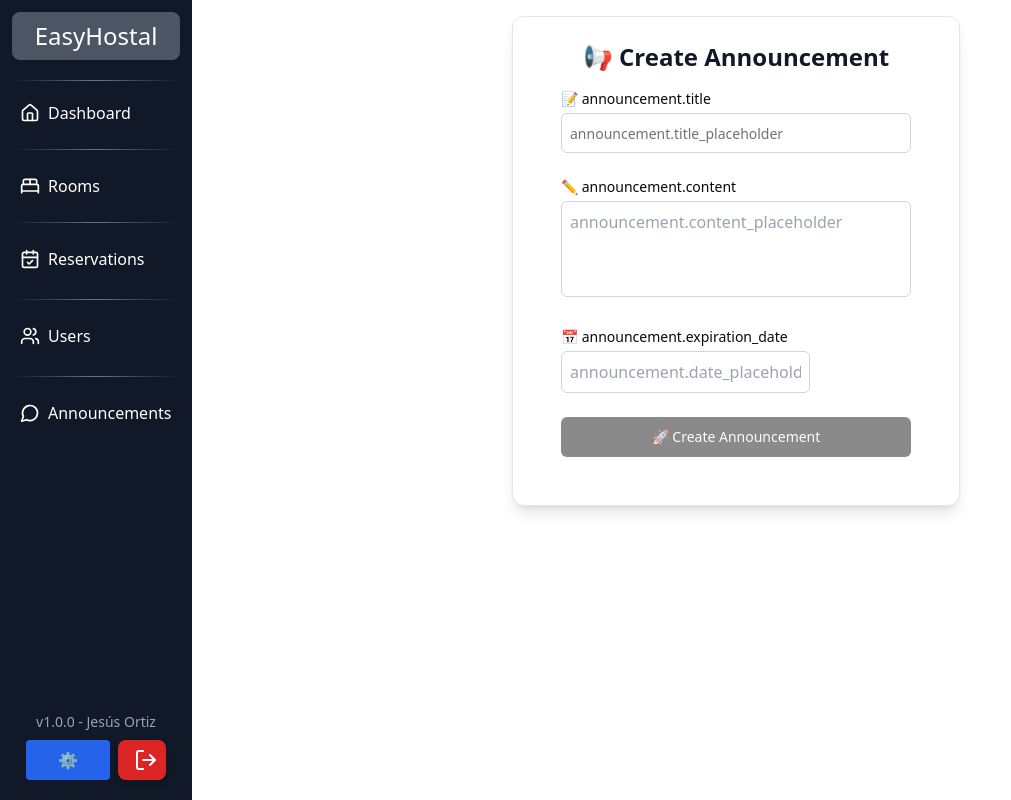
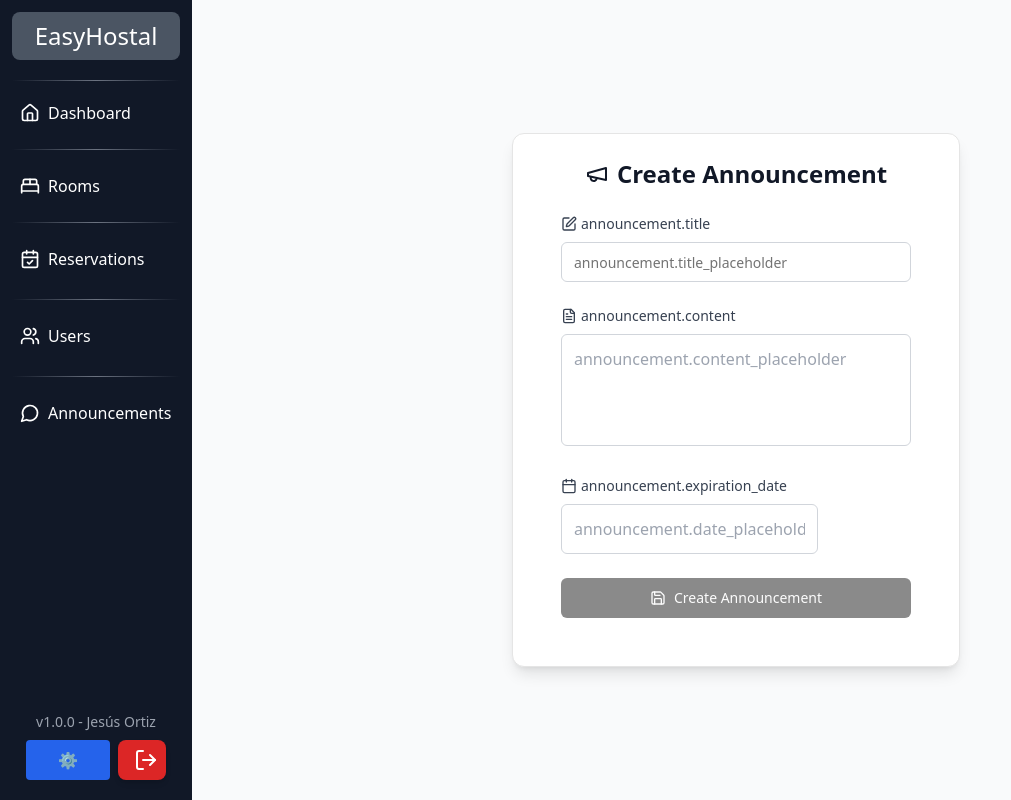
Before and after one commit to ortizzxz/HostalManagementFrontEnd, a React (Vite) app: page /create-announcement in a window 1280 px wide. Shown: the whole page, without its empty margins (0-1011 px from the left). Built offline with nearby package versions, Linux system fonts and the light colour scheme; no server answers; sample sign-in values are in the browser's storage.

Commit message:
Fix: Removal of plain emojis

```diff
--- a/src/components/forms/create/CreateAnouncementForm.tsx
+++ b/src/components/forms/create/CreateAnouncementForm.tsx
@@ -3,7 +3,7 @@ import { Button } from "../../ui/button.js";
 import { Input } from "../../ui/input.js";
 import { Label } from "../../ui/label.js";
 import { Card, CardContent } from "../../ui/card.js";
-import { Loader2 } from "lucide-react";
+import { Loader2, Megaphone, Edit, FileText, Calendar, Save } from "lucide-react";
 import DatePicker from "react-datepicker";
 import "react-datepicker/dist/react-datepicker.css";
 import { createAnnouncement } from "../../../api/anouncementApi.js";
@@ -37,16 +37,15 @@ const CreateAnnouncementForm: React.FC = () => {
   const [loading, setLoading] = useState(false);
   const [apiError, setApiError] = useState<string | null>(null);
 
-  // Validate whenever formData changes
   useEffect(() => {
     const newErrors: FormErrors = {};
     if (!formData.title.trim()) newErrors.title = t("error.title_required");
-    if (formData.title.length <= 4) newErrors.title = t("error.title_min_size");
-    if (!formData.content.trim())
-      newErrors.content = t("error.content_required");
-    if (formData.content.length <= 15 ) newErrors.content = t("error.content_min_size");
-    if (!formData.expirationDate)
-      newErrors.expirationDate = t("error.expiration_required");
+    else if (formData.title.length <= 4) newErrors.title = t("error.title_min_size");
+
+    if (!formData.content.trim()) newErrors.content = t("error.content_required");
+    else if (formData.content.length <= 15) newErrors.content = t("error.content_min_size");
+
+    if (!formData.expirationDate) newErrors.expirationDate = t("error.expiration_required");
 
     setErrors(newErrors);
   }, [formData, t]);
@@ -56,14 +55,14 @@ const CreateAnnouncementForm: React.FC = () => {
   const handleChange = (
     e: React.ChangeEvent<HTMLInputElement | HTMLTextAreaElement>
   ) => {
-    setFormData({ ...formData, [e.target.name]: e.target.value });
+    const { name, value } = e.target;
+    setFormData((prev) => ({ ...prev, [name]: value }));
   };
 
   const handleDateChange = (date: Date | null) => {
-    setFormData({ ...formData, expirationDate: date });
+    setFormData((prev) => ({ ...prev, expirationDate: date }));
   };
 
-  // Mark field as touched on blur
   const handleBlur = (
     e: React.FocusEvent<HTMLInputElement | HTMLTextAreaElement | HTMLDivElement>
   ) => {
@@ -84,7 +83,6 @@ const CreateAnnouncementForm: React.FC = () => {
 
   const handleSubmit = async (e: React.FormEvent) => {
     e.preventDefault();
-    // Mark all fields touched to show errors if any
     setTouched({
       title: true,
       content: true,
@@ -122,17 +120,22 @@ const CreateAnnouncementForm: React.FC = () => {
   };
 
   return (
-    <div className="flex items-center justify-center p-4">
+    <div className="flex items-center justify-center p-4 bg-gray-50 dark:bg-gray-900 min-h-screen">
       <Card className="max-w-md w-full p-6 rounded-xl shadow-lg bg-white dark:bg-gray-800">
-        <h1 className="text-2xl font-bold text-gray-900 dark:text-white text-center mb-4">
-          📢 {t("announcement.create")}
+        <h1 className="flex items-center justify-center gap-2 text-2xl font-semibold text-gray-900 dark:text-white text-center mb-6">
+          <Megaphone className="w-6 h-6" />
+          {t("announcement.create")}
         </h1>
         <CardContent>
           <form onSubmit={handleSubmit} className="space-y-6">
             {/* Title */}
             <div>
-              <Label htmlFor="title" className="block text-sm font-medium mb-1">
-                📝 {t("announcement.title")}
+              <Label
+                htmlFor="title"
+                className="flex items-center gap-1 text-sm font-medium mb-2 text-gray-700 dark:text-gray-300"
+              >
+                <Edit className="w-4 h-4" />
+                {t("announcement.title")}
               </Label>
               <Input
                 id="title"
@@ -140,7 +143,7 @@ const CreateAnnouncementForm: React.FC = () => {
                 value={formData.title}
                 onChange={handleChange}
                 onBlur={handleBlur}
-                className={`p-2 rounded-md dark:bg-gray-900 focus:ring-2 focus:outline-none ${getBorderClass(
+                className={`p-3 rounded-md dark:bg-gray-900 focus:ring-2 focus:outline-none ${getBorderClass(
                   "title"
                 )}`}
                 placeholder={t("announcement.title_placeholder")}
@@ -154,9 +157,10 @@ const CreateAnnouncementForm: React.FC = () => {
             <div>
               <Label
                 htmlFor="content"
-                className="block text-sm font-medium mb-1"
+                className="flex items-center gap-1 text-sm font-medium mb-2 text-gray-700 dark:text-gray-300"
               >
-                ✏️ {t("announcement.content")}
+                <FileText className="w-4 h-4" />
+                {t("announcement.content")}
               </Label>
               <textarea
                 id="content"
@@ -164,7 +168,7 @@ const CreateAnnouncementForm: React.FC = () => {
                 value={formData.content}
                 onChange={handleChange}
                 onBlur={handleBlur}
-                className={`w-full h-24 p-2 rounded-md border dark:bg-gray-900 resize-none focus:ring-2 focus:outline-none ${getBorderClass(
+                className={`w-full h-28 p-3 rounded-md border dark:bg-gray-900 resize-none focus:ring-2 focus:outline-none ${getBorderClass(
                   "content"
                 )}`}
                 placeholder={t("announcement.content_placeholder")}
@@ -178,9 +182,10 @@ const CreateAnnouncementForm: React.FC = () => {
             <div>
               <Label
                 htmlFor="expirationDate"
-                className="block text-sm font-medium mb-1"
+                className="flex items-center gap-1 text-sm font-medium mb-2 text-gray-700 dark:text-gray-300"
               >
-                📅 {t("announcement.expiration_date")}
+                <Calendar className="w-4 h-4" />
+                {t("announcement.expiration_date")}
               </Label>
               <DatePicker
                 id="expirationDate"
@@ -188,7 +193,7 @@ const CreateAnnouncementForm: React.FC = () => {
                 onChange={handleDateChange}
                 onBlur={handleBlur}
                 name="expirationDate"
-                className={`w-full p-2 border text-center rounded-md dark:bg-gray-900 text-black dark:text-white focus:ring-2 focus:outline-none ${getBorderClass(
+                className={`w-full p-3 border text-center rounded-md dark:bg-gray-900 text-black dark:text-white focus:ring-2 focus:outline-none ${getBorderClass(
                   "expirationDate"
                 )}`}
                 dateFormat="dd-MM-yyyy"
@@ -196,23 +201,19 @@ const CreateAnnouncementForm: React.FC = () => {
                 placeholderText={t("announcement.date_placeholder")}
               />
               {shouldShowError("expirationDate") && (
-                <p className="text-red-500 text-xs mt-1">
-                  {errors.expirationDate}
-                </p>
+                <p className="text-red-500 text-xs mt-1">{errors.expirationDate}</p>
               )}
             </div>
 
             {/* API Error */}
             {apiError && (
-              <p className="text-red-500 text-sm text-center mt-2">
-                {apiError}
-              </p>
+              <p className="text-red-500 text-sm text-center mt-3">{apiError}</p>
             )}
 
             {/* Submit */}
             <Button
               type="submit"
-              className="w-full flex justify-center items-center gap-2"
+              className="w-full flex justify-center items-center gap-2 py-3"
               disabled={loading || !isValid}
             >
               {loading ? (
@@ -221,7 +222,10 @@ const CreateAnnouncementForm: React.FC = () => {
                   {t("announcement.creating")}
                 </>
               ) : (
-                ` 🚀 ${t("announcement.create")}`
+                <>
+                  <Save />
+                  {t("announcement.create")}
+                </>
               )}
             </Button>
           </form>
--- a/src/components/forms/create/CreateUserForm.tsx
+++ b/src/components/forms/create/CreateUserForm.tsx
@@ -11,9 +11,10 @@ import {
   SelectItem,
 } from "../../ui/select.js";
 import { Card, CardContent } from "../../ui/card.js";
-import { Loader2 } from "lucide-react";
 import { jwtDecode } from "jwt-decode";
-import { redirect } from "react-router-dom";
+import { redirect, useNavigate } from "react-router-dom";
+import { Loader2, User, AtSign, Lock, Repeat } from "lucide-react"; // Added icons
+import { useTranslation } from "react-i18next";
 
 interface MyJwtPayload {
   tenantId?: string | number;
@@ -30,9 +31,10 @@ type FormFields = {
 };
 
 const CreateUserForm = () => {
+  const navigate = useNavigate();
   const token = localStorage.getItem("token") || "";
   let tenantId = 0;
-
+  const { t } = useTranslation();
   if (!token) {
     redirect("/login");
   }
@@ -66,23 +68,23 @@ const CreateUserForm = () => {
   ): string | undefined => {
     switch (name) {
       case "name":
-        if (!value.trim()) return "⚠️ Name is required.";
+        if (!value.trim()) return t("error.name_req");
         break;
       case "lastname":
-        if (!value.trim()) return "⚠️ Lastname is required.";
+        if (!value.trim()) return t("error.lastname_req");
         break;
       case "email":
-        if (!/\S+@\S+\.\S+/.test(value)) return "⚠️ Valid email is required.";
+        if (!/\S+@\S+\.\S+/.test(value)) return t("error.email_req");
         break;
       case "password":
         if (value.length < 8)
-          return "⚠️ Password must be at least 8 characters.";
+          return t("error.password_lenght");
         break;
       case "repeatPassword":
-        if (value !== formData.password) return "⚠️ Passwords do not match.";
+        if (value !== formData.password) return t("error.password_match");
         break;
       case "rol":
-        if (!value.trim()) return "⚠️ Role is required.";
+        if (!value.trim()) return t("error.role_req");
         break;
     }
     return undefined;
@@ -171,21 +173,58 @@ const CreateUserForm = () => {
     });
   };
 
-  type FieldName = keyof Omit<FormFields, "tenant">;
 
-  const fields: { name: FieldName; label: string; placeholder: string }[] = [
-    { name: "name", label: "🧑 First Name", placeholder: "Enter first name" },
-    { name: "lastname", label: "👤 Last Name", placeholder: "Enter last name" },
-    { name: "email", label: "📧 Email", placeholder: "Enter email address" },
+  const fields: { name: keyof Omit<FormFields, "tenant">; label: React.ReactNode; placeholder: string }[] = [
+    {
+      name: "name",
+      label: (
+        <>
+          <User className="inline-block mr-1 w-4 h-4" />
+          {t("user.firstname")}
+        </>
+      ),
+      placeholder: t("user.name_placeholder"),
+    },
+    {
+      name: "lastname",
+      label: (
+        <>
+          <User className="inline-block mr-1 w-4 h-4" />
+          {t("user.lastname")}
+        </>
+      ),
+      placeholder: t("user.lastname_placeholder"),
+    },
+    {
+      name: "email",
+      label: (
+        <>
+          <AtSign className="inline-block mr-1 w-4 h-4" />
+          {t("user.email")}
+
+        </>
+      ),
+      placeholder: t("user.email_placeholder"),
+    },
     {
       name: "password",
-      label: "🔒 Password",
-      placeholder: "Create a secure password",
+      label: (
+        <>
+          <Lock className="inline-block mr-1 w-4 h-4" />
+          {t("user.password")}
+        </>
+      ),
+      placeholder: t("user.create_password_placeholder"),
     },
     {
       name: "repeatPassword",
-      label: "🔁 Repeat Password",
-      placeholder: "Confirm your password",
+      label: (
+        <>
+          <Repeat className="inline-block mr-1 w-4 h-4" />
+          {t("user.repeat_password")}
+        </>
+      ),
+      placeholder: t("user.confirm_password_placeholder"),
     },
   ];
 
@@ -208,8 +247,9 @@ const CreateUserForm = () => {
         tenant: tenantId,
       });
       setErrors({});
+      navigate("/users-overview");
     } catch (error) {
-      setApiError("❌ Failed to create user. Please try again.");
+      setApiError(t("user.failed_creation"));
     } finally {
       setLoading(false);
     }
```
Also changed, not shown: src/components/forms/create/CreateReservationForm.tsx (+21 -15 lines), src/components/forms/create/CreateRoomForm.tsx (+24 -24 lines).
